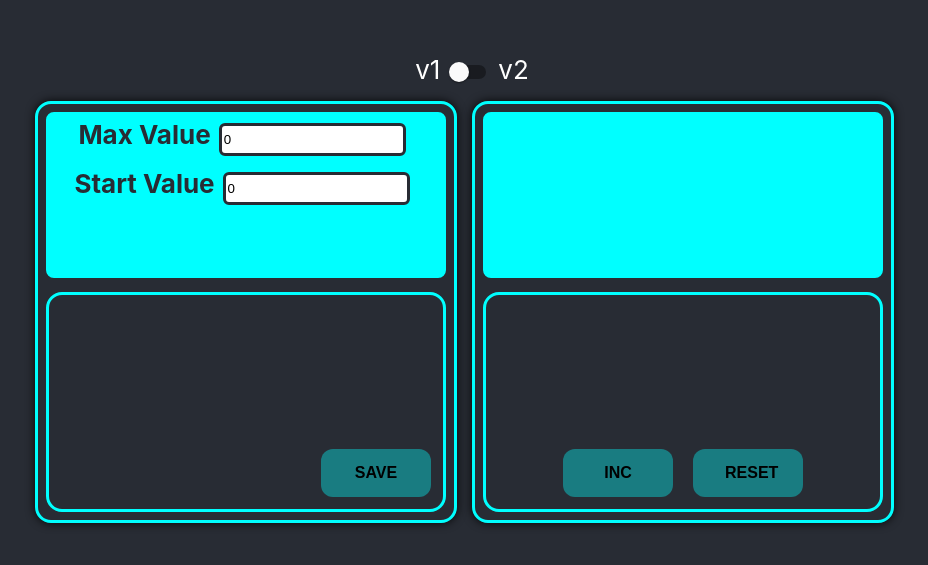
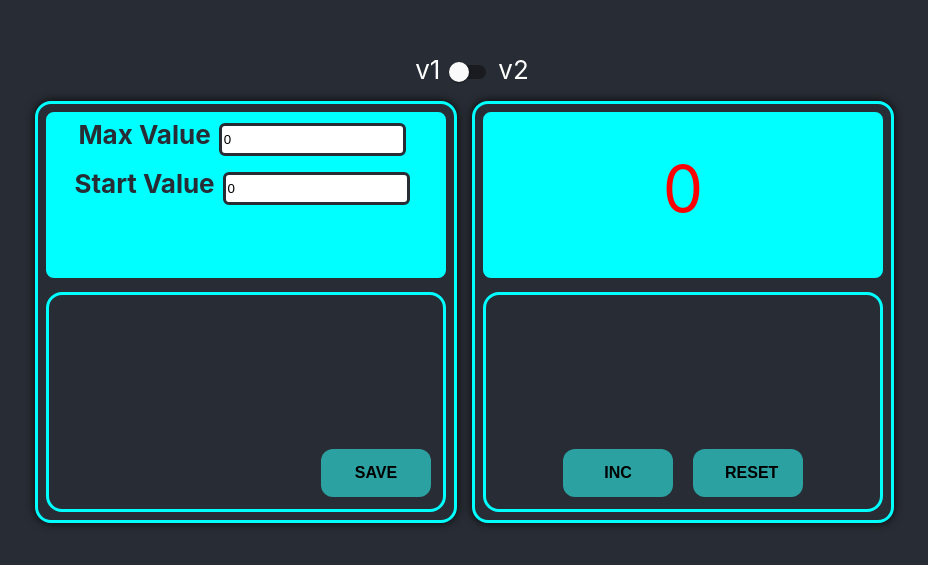
Before and after one commit to Defreezz/Defreezz, a React (Create React App) app: page / in a window 1280 px wide. Shown: the part 117-682 px from the top of the page, without its empty margins (168-1096 px from the left). Built offline with nearby package versions, Linux system fonts and the light colour scheme.

Commit message:
валидация

```diff
--- a/src/App.css
+++ b/src/App.css
@@ -80,7 +80,7 @@
 
 .butt:disabled {
     color: black;
-    background-color: rgba(0, 255, 255, 0.38);
+    background-color: rgb(44, 161, 162);
 }
 .butt:active {
     border: none;
--- a/src/Bll/actions.ts
+++ b/src/Bll/actions.ts
@@ -4,6 +4,7 @@ export enum ACTIONS_TYPES {
     SET_MAX_VALUE = 'Counter/SET_MAX_VALUE',
     SET_ERROR = 'Counter/SET_ERROR',
     SET_VERSION_COUNTER='Counter/SET_VERSION_COUNTER',
+    SET_AFTER_SAVE_VALUES='Counter/SET_AFTER_SAVE_VALUES'
 }
 export type SetCounterType = {
     type:ACTIONS_TYPES.SET_COUNTER
@@ -35,13 +36,21 @@ export type SetVersionCounterType = {
         versionCounter:boolean
     }
 }
+export type SetAfterSaveValues = {
+    type:ACTIONS_TYPES.SET_AFTER_SAVE_VALUES
+    payload:{
+        afterSaveMaxValue:number
+        afterSaveStartValue:number
+    }
+}
 
 export type CounterReducersTypes =
     SetCounterType |
     SetStartValueType |
     SetMaxValueType |
     SetErrorValueType |
-    SetVersionCounterType
+    SetVersionCounterType |
+    SetAfterSaveValues
 
 export const setCounter = (counter:number):SetCounterType => {
     return {
@@ -83,3 +92,12 @@ export const setVersionCounter = (versionCounter:boolean):SetVersionCounterType
         },
     }
 }
+export const setAfterSaveValues = (afterSaveMaxValue:number,afterSaveStartValue:number):SetAfterSaveValues => {
+    return {
+        type:ACTIONS_TYPES.SET_AFTER_SAVE_VALUES,
+        payload:{
+            afterSaveMaxValue,
+            afterSaveStartValue,
+        },
+    }
+}
--- a/src/Bll/counterReducer.ts
+++ b/src/Bll/counterReducer.ts
@@ -4,6 +4,8 @@ export type InitialStateType = {
     counter:number
     startValue: number
     maxValue: number
+    afterSaveMaxValue:number
+    afterSaveStartValue:number
     versionCounter:boolean
     error:string
 }
@@ -11,6 +13,8 @@ const initialState = {
     counter:0,
     startValue: 0,
     maxValue:0,
+    afterSaveMaxValue:0,
+    afterSaveStartValue:0,
     versionCounter:false,
     error:'',
 }
@@ -22,6 +26,7 @@ export const counterReducer =(state:InitialStateType = initialState, action:Coun
         case ACTIONS_TYPES.SET_MAX_VALUE:
         case ACTIONS_TYPES.SET_ERROR:
         case ACTIONS_TYPES.SET_VERSION_COUNTER:
+        case ACTIONS_TYPES.SET_AFTER_SAVE_VALUES:
             return {
                 ...state,
                 ...action.payload
--- a/src/Bll/store.ts
+++ b/src/Bll/store.ts
@@ -8,3 +8,7 @@ export const rootReducers = combineReducers({
 })
 
 export const store = createStore(rootReducers)
+
+
+// @ts-ignore
+window.store = store
--- a/src/Components/Containers/CounterContainer.tsx
+++ b/src/Components/Containers/CounterContainer.tsx
@@ -2,7 +2,7 @@ import React, {ChangeEvent, Dispatch, useEffect} from "react";
 import {useDispatch, useSelector} from "react-redux";
 import {selectCounter} from "../../Bll/selectors";
 import {
-    CounterReducersTypes,
+    CounterReducersTypes, setAfterSaveValues,
     setCounter,
     setError,
     setMaxValue,
@@ -12,7 +12,6 @@ import {
 import {CounterV1} from "../Counters/Counter_v1";
 import {CounterV2} from "../Counters/Counter_v2";
 import {Switch} from "@material-ui/core";
-import {isBoolean} from "util";
 
 
 export function CounterContainer() {
@@ -23,6 +22,8 @@ export function CounterContainer() {
         maxValue,
         error,
         versionCounter,
+        afterSaveMaxValue,
+        afterSaveStartValue,
     } = useSelector(selectCounter)
     const dispatch = useDispatch<Dispatch<CounterReducersTypes>>()
 
@@ -52,18 +53,22 @@ export function CounterContainer() {
     }
 //error
     //const [error,setError] = useState<string>('')
-    const onFocusHandler = () => {dispatch(setError('enter values and press "save"'))}
+    const onFocusHandler = () => {
+        dispatch(setAfterSaveValues(0,0))
+        dispatch(setError('enter values and press "save"'))}
 
 //button save (counter v1)
     const saveSettingsHandler = () => {
         dispatch(setError(''))
         dispatch(setCounter(startValue))
+        dispatch(setAfterSaveValues(maxValue,startValue))
         setLocalStorageValues()
     }
 //button set (counter v2)
     const setSettingsHandler = () => {
         setLocalStorageValues()
         setCounter(startValue)
+        dispatch(setAfterSaveValues(maxValue,startValue))
     }
 
 //useEffects
@@ -81,14 +86,17 @@ export function CounterContainer() {
         localStorage.setItem("VersionCounter", JSON.stringify(version))}
 
     const getLocalStorageHandler = () => {
+        debugger
         let max = localStorage.getItem("MaxValue")
         let min = localStorage.getItem("StartValue")
         let version = localStorage.getItem("VersionCounter")
-        if(typeof version == "boolean"){
-            dispatch(setVersionCounter(version && JSON.parse(version)))
-        }
 
-        if(Number.isInteger(Number(max) && Number(min))){
+        dispatch(setVersionCounter(version && JSON.parse(version)))
+        if(max === null||min===null){
+            dispatch(setMaxValue(0))
+            dispatch(setStartValue(0))
+            dispatch(setCounter(0))
+        }else if(Number.isInteger(Number(max) && Number(min))){
             dispatch(setMaxValue(max && JSON.parse(max)))
             dispatch(setStartValue(min && JSON.parse(min)))
             dispatch(setCounter(min && JSON.parse(min)))
@@ -140,6 +148,8 @@ export function CounterContainer() {
                     </span>
                 </div>
                 <CounterV1
+                    afterSaveMaxValue={afterSaveMaxValue}
+                    afterSaveStartValue={afterSaveStartValue}
                     startValue={startValue}
                     counter={counter}
                     maxValue={maxValue}
--- a/src/Components/Counters/Counter_v1.tsx
+++ b/src/Components/Counters/Counter_v1.tsx
@@ -6,6 +6,8 @@ type CounterType = {
     counter: number
     maxValue: number
     startValue: number
+    afterSaveMaxValue:number
+    afterSaveStartValue:number
     error: string
     maxValueHandler: (e: ChangeEvent<HTMLInputElement>) => void
     startValueHandler: (e: ChangeEvent<HTMLInputElement>) => void
@@ -19,6 +21,8 @@ export function CounterV1({
                               counter,
                               maxValue,
                               startValue,
+                              afterSaveMaxValue,
+                              afterSaveStartValue,
                               error,
                               maxValueHandler,
                               startValueHandler,
@@ -59,7 +63,9 @@ export function CounterV1({
                 </div>
                 <span className={"buttContainerSet"}>
                     <Button
-                        disabled={startValue >= maxValue || startValue < 0}
+                        disabled={
+                        (startValue >= maxValue) || (startValue < 0) || (afterSaveMaxValue === maxValue && afterSaveStartValue === startValue)
+                    }
                         name={"SAVE"}
                         callback={saveSettingsHandler}
                     />
```
